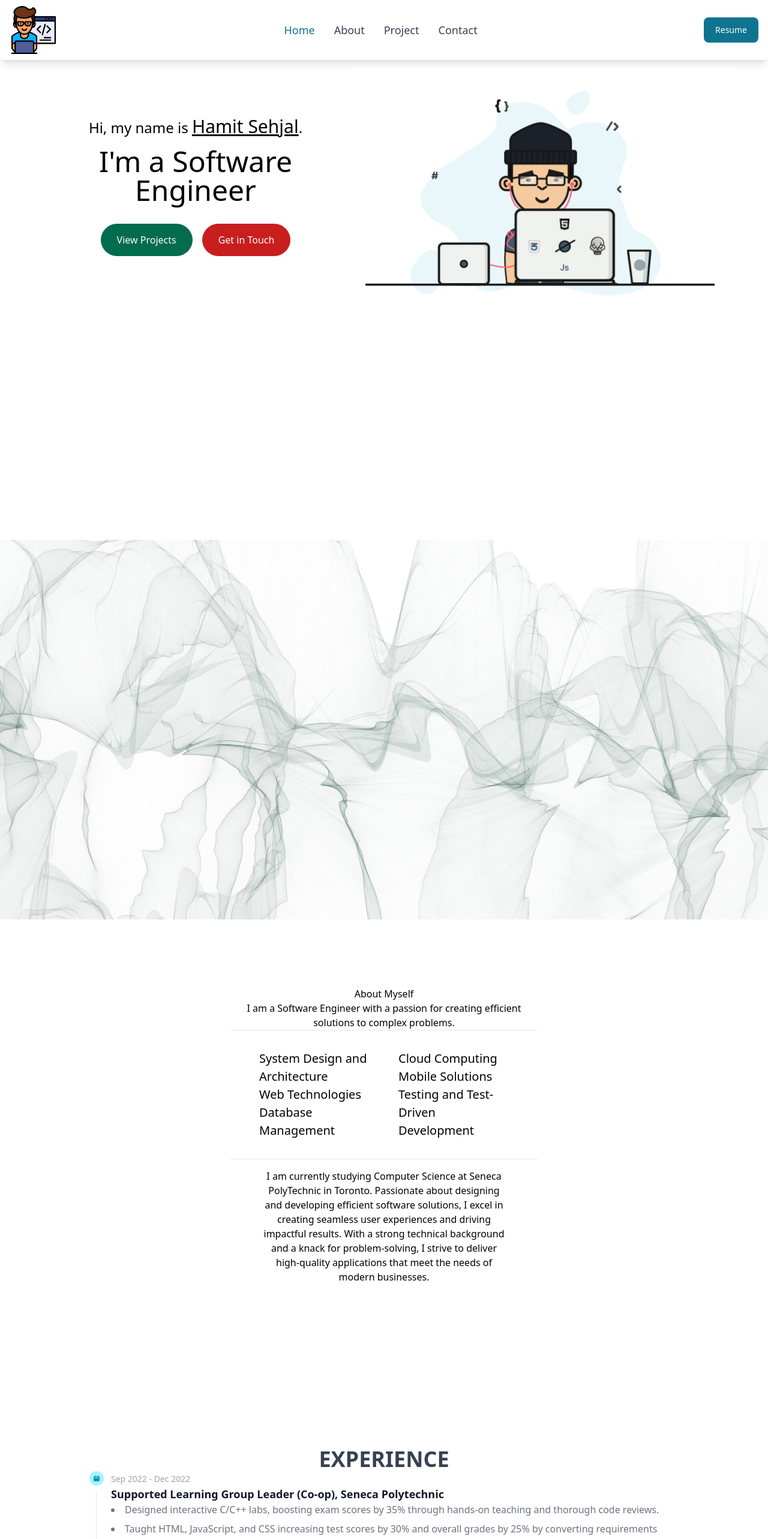
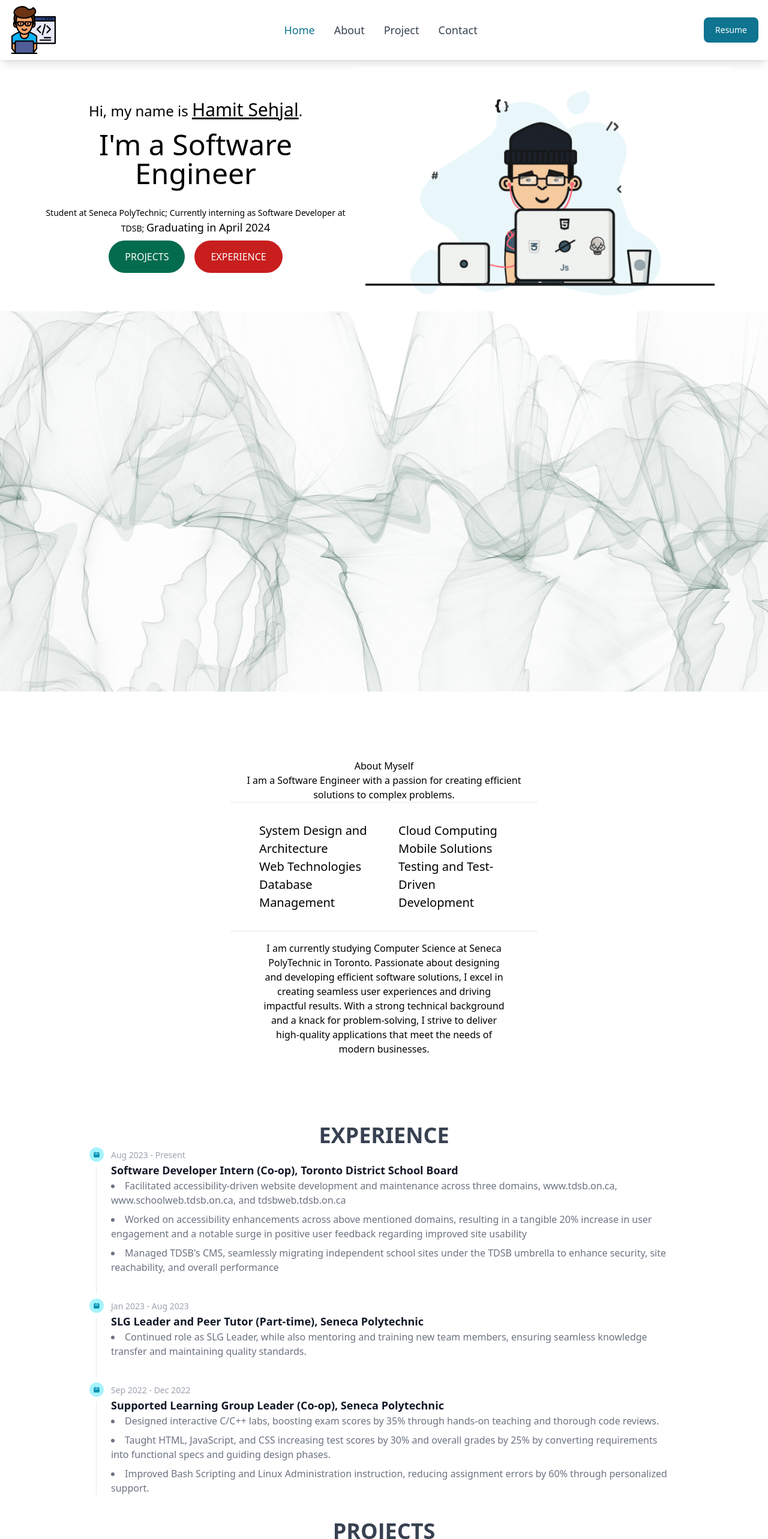
Before and after one commit to hamitsehjal/Portfolio-Hamit, a React (Vite) app: page / in a window 1280 px wide. Shown: the top 2566 px of the page at 60% size. Built offline with nearby package versions, Linux system fonts and the light colour scheme.

Commit message:
Format with FlowBite components

```diff
--- a/src/Components/Experience.jsx
+++ b/src/Components/Experience.jsx
@@ -3,6 +3,23 @@ import { Timeline } from "flowbite-react";
 import { HiCalendar } from "react-icons/hi";
 
 const experienceList = [
+    {
+        title: "Software Developer Intern (Co-op), Toronto District School Board",
+        time: "Aug 2023 - Present",
+        description: [
+            "Facilitated accessibility-driven website development and maintenance across three domains, www.tdsb.on.ca, www.schoolweb.tdsb.on.ca, and tdsbweb.tdsb.on.ca",
+            "Worked on accessibility enhancements across above mentioned domains, resulting in a tangible 20% increase in user engagement and a notable surge in positive user feedback regarding improved site usability",
+            "Managed TDSB's CMS, seamlessly migrating independent school sites under the TDSB umbrella to enhance security, site reachability, and overall performance"
+        ],
+    }, {
+
+        title: "SLG Leader and Peer Tutor (Part-time), Seneca Polytechnic",
+        time: "Jan 2023 - Aug 2023",
+        description: [
+            "Continued role as SLG Leader, while also mentoring and training new team members, ensuring seamless knowledge transfer and maintaining quality standards."
+        ]
+
+    },
     {
         title: "Supported Learning Group Leader (Co-op), Seneca Polytechnic",
         time: "Sep 2022 - Dec 2022",
@@ -11,27 +28,11 @@ const experienceList = [
             "Taught HTML, JavaScript, and CSS increasing test scores by 30% and overall grades by 25% by converting requirements into functional specs and guiding design phases.",
             "Improved Bash Scripting and Linux Administration instruction, reducing assignment errors by 60% through personalized support."
         ]
-    }, {
-        title: "SLG Leader and Peer Tutor (Part-time), Seneca Polytechnic",
-        time: "Jan 2023 - Aug 2023",
-        description: [
-            "Continued role as SLG Leader, while also mentoring and training new team members, ensuring seamless knowledge transfer and maintaining quality standards."
-        ]
-
-    },
-    {
-        title: "Software Developer Intern (Co-op), Toronto District School Board",
-        time: "Aug 2023 - Present",
-        description: [
-            "Facilitated accessibility-driven website development and maintenance across three domains, www.tdsb.on.ca, www.schoolweb.tdsb.on.ca, and tdsbweb.tdsb.on.ca",
-            "Worked on accessibility enhancements across above mentioned domains, resulting in a tangible 20% increase in user engagement and a notable surge in positive user feedback regarding improved site usability",
-            "Managed TDSB's CMS, seamlessly migrating independent school sites under the TDSB umbrella to enhance security, site reachability, and overall performance"
-        ],
     }
 ]
 function Experience() {
     return (
-        <div id="experience" className="mx-auto p-4 md:p-24 lg:p-40">
+        <div id="experience" className="mx-auto px-4 md:px-24 lg:px-40">
             <h2 className="text-4xl font-semibold text-center text-gray-700">EXPERIENCE</h2>
             <Timeline>
                 {experienceList.map((work) => (
--- a/src/Components/Home.jsx
+++ b/src/Components/Home.jsx
@@ -24,24 +24,25 @@ import image from "../images/programmer.gif";
 const imageAltText = "Guy with Laptop and Coffee";
 const Home = ({ name, title }) => {
   return (
-    <div className="w-screen h-screen">
     <div className="container mx-auto flex p-3 items-center justify-center flex-col md:flex-row">
       <div className="text-center lg:w-5/12 w-full text-black">
         <p className="text-2xl">
           Hi, my name is <span className="text-3xl underline">{name}</span>.
         </p>
         <h1 className="mt-4 mb-8 text-5xl">I&apos;m a {title}</h1>
-          <div className="flex justify-center mx-auto">
+        <p className="text-sm">
+          Student at Seneca PolyTechnic; Currently interning as Software Developer at TDSB; <span className="text-lg">Graduating in April 2024</span>
+        </p>
+        <div className="flex justify-center mx-auto mt-2">
           <Button color="success" size="xl" pill href="#projects" className="mx-2">
-              View Projects
+            PROJECTS
           </Button>
-            <Button color="failure" size="xl" pill href="contact" className="mx-2">
-              Get in Touch
+          <Button color="failure" size="xl" pill href="#experience" className="mx-2">
+            EXPERIENCE
           </Button>
         </div>
       </div>
       <img className="md:w-3/6 w-5/6 object-cover object-center" alt={imageAltText} src={image} />
-      </div>
     </div>
   );
 };
```
Lines whose indentation alone changed are shown as unchanged.
